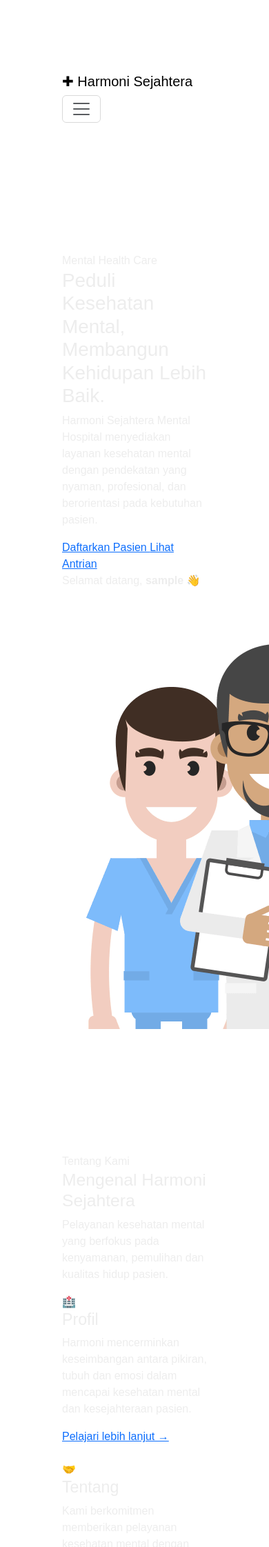
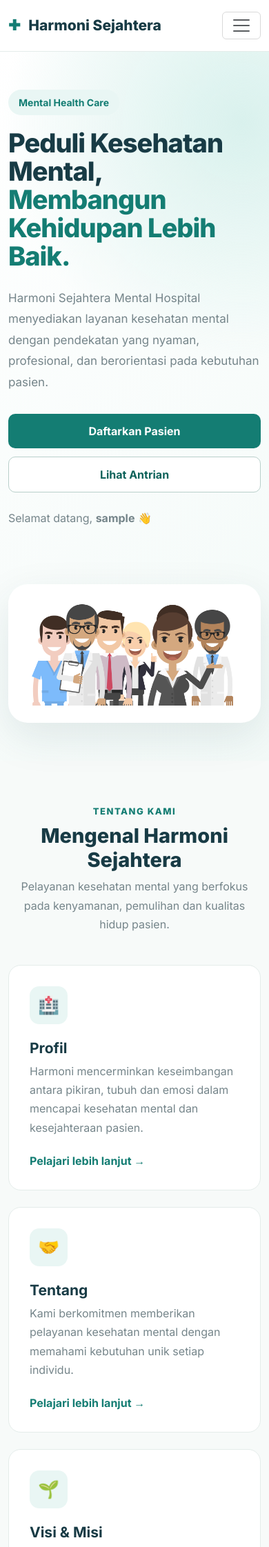
Before and after one commit to Veyzaputri/harmoni-sejahtera-hospital, a PHP site: page /home.php in a window 390 px wide; the page is wider, and only the part inside the window is pictured. Shown: the top 2243 px of that part at 69% size. Run offline with PHP 8.4, Linux system fonts and the light colour scheme; the visitor is signed in with stand-in values (Sample User, id 1).

Commit message:
Refactor home.css with new styles and variables

```diff
--- a/home.css
+++ b/home.css
@@ -1,155 +1,322 @@
-*{
+@import url('https://fonts.googleapis.com/css2?family=Inter:wght@400;500;600;700;800&display=swap');
+
+:root {
+    --primary: #147d73;
+    --primary-dark: #0d625a;
+    --primary-soft: #e9f6f4;
+    --navy: #183b45;
+    --text: #35474d;
+    --muted: #75858a;
+    --background: #f7faf9;
+    --white: #ffffff;
+    --border: #e4ecea;
+}
+
+* {
+    box-sizing: border-box;
+}
+
+body {
     margin: 0;
-    padding: 0;
-    box-sizing: border-box;
-    font-family: 'poppins', sans-serif;
+    font-family: "Inter", sans-serif;
+    color: var(--text);
+    background: var(--background);
 }
- body{
-     color: #ededed;
-     background-color:white;
+
+/* NAVBAR */
+
+.navbar {
+    background: rgba(255, 255, 255, .96);
+    border-bottom: 1px solid var(--border);
+    padding: 16px 0;
+    backdrop-filter: blur(10px);
+}
+
+.hospital-brand {
+    font-weight: 800;
+    color: var(--navy) !important;
+    font-size: 21px;
+}
+
+.brand-icon {
+    color: var(--primary);
+    margin-right: 7px;
+}
+
+.nav-link {
+    color: #52666c !important;
+    font-weight: 500;
+    margin: 0 5px;
+}
+
+.nav-link:hover,
+.nav-link.active {
+    color: var(--primary) !important;
 }
 
 
- .btn-box{
-     display: inline-block;
-     padding: 12px 28px;
-     background: #0ef;
-     border-radius: 40px;
-     font-size: 16px;
-     color: #b5c5d1;
-     letter-spacing: 1px;
-     text-decoration: none;
-     font-weight: 600;
-     opacity: 0;
-     animation: slideTop 1s ease forwards;
-     animation-delay: 2s;
-     box-shadow: 0 0 5px #0ef,
-     0 0 25px #0ef;
- }
- .btn-box:hover {
-     box-shadow: 0 0 5px cyan,
-     0 0 25px cyan, 0 0 50px cyan,
-     0 0 100px cyan, 0 0 200px cyan;
+/* HERO */
+
+.hero {
+    padding: 80px 0;
+    background:
+        radial-gradient(circle at 90% 10%, #d9f1ed 0%, transparent 35%),
+        linear-gradient(135deg, #ffffff 0%, #f3faf8 100%);
 }
 
- #portofolio{
-     color: aliceblue;
-     font-size: 20px;
-     line-height: 1.4;
-     margin-bottom: 4rem;
+.hero-badge {
+    display: inline-block;
+    background: var(--primary-soft);
+    color: var(--primary);
+    padding: 8px 15px;
+    border-radius: 30px;
+    font-size: 14px;
+    font-weight: 700;
+    margin-bottom: 20px;
 }
- .sub-title{
-     text-align: center;
-     font-size: 60px;
-     padding-bottom: 70px;
 
+.hero h1 {
+    max-width: 650px;
+    color: var(--navy);
+    font-size: clamp(40px, 5vw, 64px);
+    line-height: 1.08;
+    font-weight: 800;
+    letter-spacing: -2px;
 }
- .sub-title span{
-     color: #0ef;
 
+.hero h1 span {
+    color: var(--primary);
 }
- .container{
-     padding: 90px;
+
+.hero-description {
+    max-width: 600px;
+    font-size: 17px;
+    line-height: 1.8;
+    color: var(--muted);
+    margin: 25px 0 30px;
 }
- .portofolio-list{
-     display: grid;
-     grid-template-columns: repeat(auto-fit,minmax(250px,1fr));
-     grid-gap: 40px;
-     margin-top: 50px;
+
+.hero-actions {
+    display: flex;
+    gap: 12px;
+    flex-wrap: wrap;
 }
- .portofolio-list div{
-     background-color: transparent;
-     padding: 40px;
-     font-size: 13px;
-     font-weight: 13px;
-     border-right: 10px;
-     border-radius: 20px;
-     transition: background 0.5s, transform 0.5s;
-     box-shadow: 1px 1px 20px #cbcedaf7,
-                 1px 1px 40px #909397f7
+
+.btn-primary-custom,
+.btn-secondary-custom {
+    display: inline-block;
+    padding: 13px 23px;
+    border-radius: 10px;
+    text-decoration: none;
+    font-weight: 700;
+    transition: .25s ease;
 }
- .portofolio-list div i{
- font-size: 50px;
- margin-bottom: 30px;
+
+.btn-primary-custom {
+    background: var(--primary);
+    color: white;
 }
- .portofolio-list div h2{
-     font-size: 30px;
-     font-weight: 500;
-     margin-bottom: 15px;
 
+.btn-primary-custom:hover {
+    background: var(--primary-dark);
+    color: white;
+    transform: translateY(-2px);
 }
- .portofolio-list div a{
-     text-decoration: none;
-     color: #cbbdbd;
-     font-size: 12px;
-     margin-top: 20px;
-     display: inline-block;
+
+.btn-secondary-custom {
+    border: 1px solid #b8cfca;
+    color: var(--primary-dark);
+    background: white;
 }
- .read{
-     display: inline-block;
-     padding: 12px 28px;
-     background: gray;
-     border-radius: 40px;
-     font-size: 16px;
-     color: #cfd8de;
-     letter-spacing: 1px;
-     text-decoration: none;
-     font-weight: 600;
-     opacity: 0;
-     animation: slideTop 1s ease forwards ;
-     animation-delay: 2s;
-     box-shadow: 0 0 5px #0ef,
-     0 0 25px #0ef;
+
+.btn-secondary-custom:hover {
+    border-color: var(--primary);
+    color: var(--primary);
+    transform: translateY(-2px);
 }
- .read:hover{
-     box-shadow: 0 0 5px cyan,
-     0 0 25px cyan, 0 0 50px cyan,
-     0 0 100px cyan, 0 0 200px cyan;
+
+.welcome-text {
+    margin-top: 25px;
+    color: var(--muted);
 }
- .portofolio-list div:hover{
-     transform: translateY(-10px);
+
+.hero-image-wrapper {
+    background: white;
+    border-radius: 28px;
+    padding: 25px;
+    box-shadow: 0 20px 60px rgba(24, 59, 69, .10);
+}
+
+.hero-image {
+    width: 100%;
+    max-width: 600px;
+    height: auto;
 }
 
 
+/* SECTIONS */
 
- @keyframes slideRight {
-     0%{
-         transform: translateX(-100px);
-         opacity: 0;
+.about-section,
+.quick-menu {
+    padding: 90px 0;
 }
-     100%{
-         transform: translateX(0px);
-         opacity: 1;
+
+.section-heading {
+    text-align: center;
+    max-width: 650px;
+    margin: 0 auto 45px;
 }
+
+.section-heading span {
+    text-transform: uppercase;
+    color: var(--primary);
+    font-size: 13px;
+    font-weight: 800;
+    letter-spacing: 1.5px;
 }
- @keyframes slideLeft {
-     0%{
-         transform: translateX(-100px);
-         opacity: 0;
+
+.section-heading h2 {
+    color: var(--navy);
+    font-size: 36px;
+    font-weight: 800;
+    margin-top: 8px;
 }
-     100%{
-         transform: translateX(0px);
-         opacity: 1;
+
+.section-heading p {
+    color: var(--muted);
+    line-height: 1.7;
+}
+
+
+/* INFO CARDS */
+
+.info-card {
+    height: 100%;
+    background: white;
+    border: 1px solid var(--border);
+    border-radius: 18px;
+    padding: 30px;
+    transition: .25s ease;
+}
+
+.info-card:hover {
+    transform: translateY(-6px);
+    box-shadow: 0 18px 45px rgba(24, 59, 69, .09);
+}
+
+.card-icon {
+    width: 55px;
+    height: 55px;
+    background: var(--primary-soft);
+    border-radius: 14px;
+    display: flex;
+    align-items: center;
+    justify-content: center;
+    font-size: 25px;
+    margin-bottom: 22px;
+}
+
+.info-card h3 {
+    font-size: 21px;
+    color: var(--navy);
+    font-weight: 700;
+}
+
+.info-card p {
+    color: var(--muted);
+    line-height: 1.7;
+    min-height: 115px;
+}
+
+.info-card a {
+    text-decoration: none;
+    color: var(--primary);
+    font-weight: 700;
+}
+
+
+/* QUICK MENU */
+
+.quick-menu {
+    background: #eef7f5;
+}
+
+.quick-card {
+    min-height: 135px;
+    background: white;
+    border: 1px solid var(--border);
+    border-radius: 16px;
+    text-decoration: none;
+    color: var(--navy);
+
+    display: flex;
+    flex-direction: column;
+    align-items: center;
+    justify-content: center;
+
+    gap: 10px;
+    transition: .25s ease;
+}
+
+.quick-card span {
+    font-size: 30px;
+}
+
+.quick-card:hover {
+    color: var(--primary);
+    transform: translateY(-5px);
+    box-shadow: 0 12px 30px rgba(24, 59, 69, .08);
+}
+
+
+/* FOOTER */
+
+footer {
+    background: var(--navy);
+    color: #c9d8d9;
+    padding: 25px 0;
+    text-align: center;
+}
+
+footer p {
+    margin: 0;
+    font-size: 14px;
+}
+
+
+/* MOBILE */
+
+@media (max-width: 991px) {
+    .hero {
+        padding: 55px 0;
+    }
+
+    .hero h1 {
+        letter-spacing: -1px;
+    }
+
+    .hero-image-wrapper {
+        margin-top: 20px;
     }
 }
 
- @keyframes slideTop {
-     0%{
-         transform: translateY(-100px);
-         opacity: 0;
+@media (max-width: 576px) {
+    .hero h1 {
+        font-size: 38px;
     }
-     100%{
-         transform: translateY(0px);
-         opacity: 1;
+
+    .about-section,
+    .quick-menu {
+        padding: 60px 0;
+    }
+
+    .section-heading h2 {
+        font-size: 29px;
+    }
+
+    .btn-primary-custom,
+    .btn-secondary-custom {
+        width: 100%;
+        text-align: center;
     }
 }
- @keyframes slideBottom {
-     0%{
-         transform: translateX(-100px);
-         opacity: 0;
-     }
-     100%{
-         transform: translateX(0px);
-         opacity: 1;
-     }
- }
```
Lines whose indentation alone changed are shown as unchanged.
